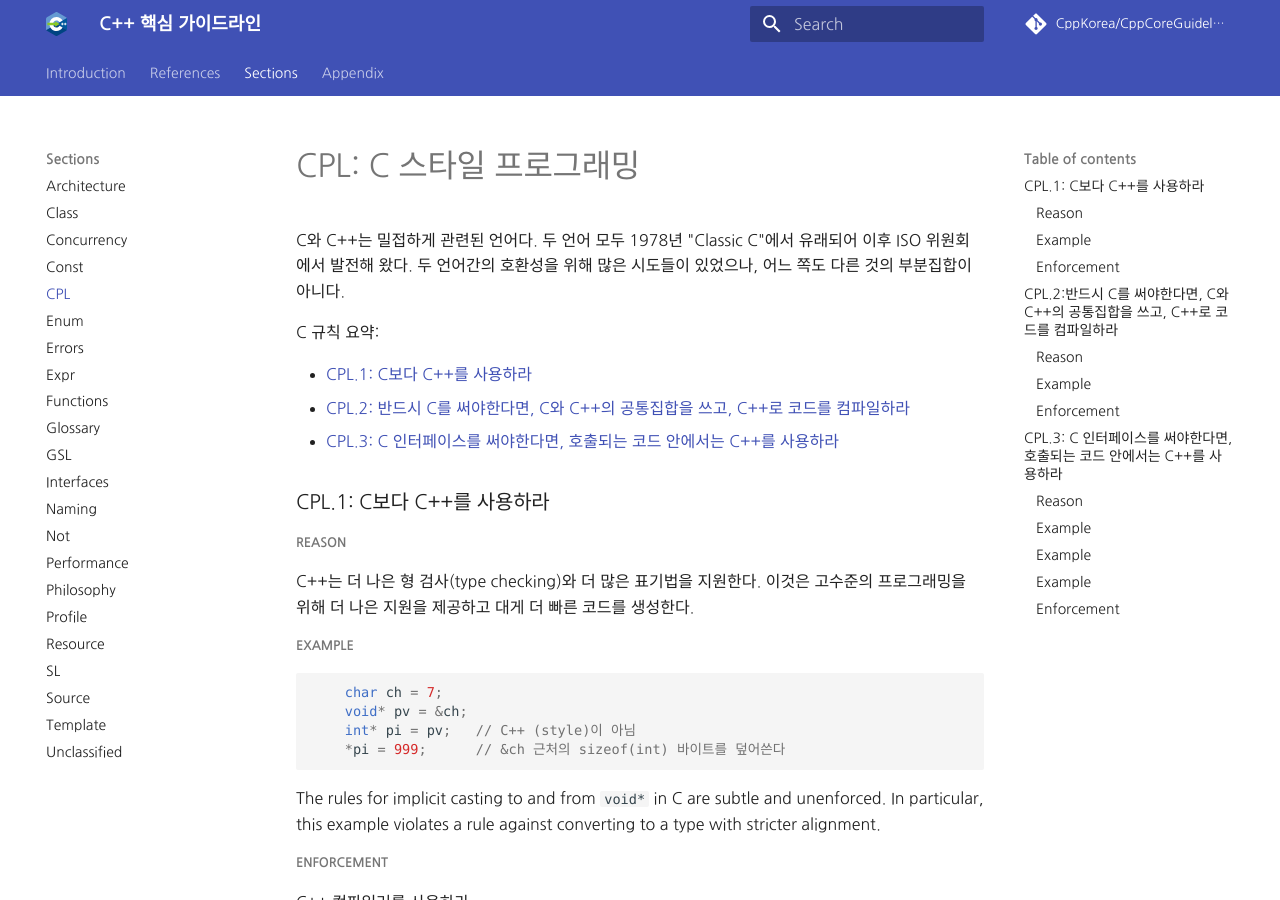
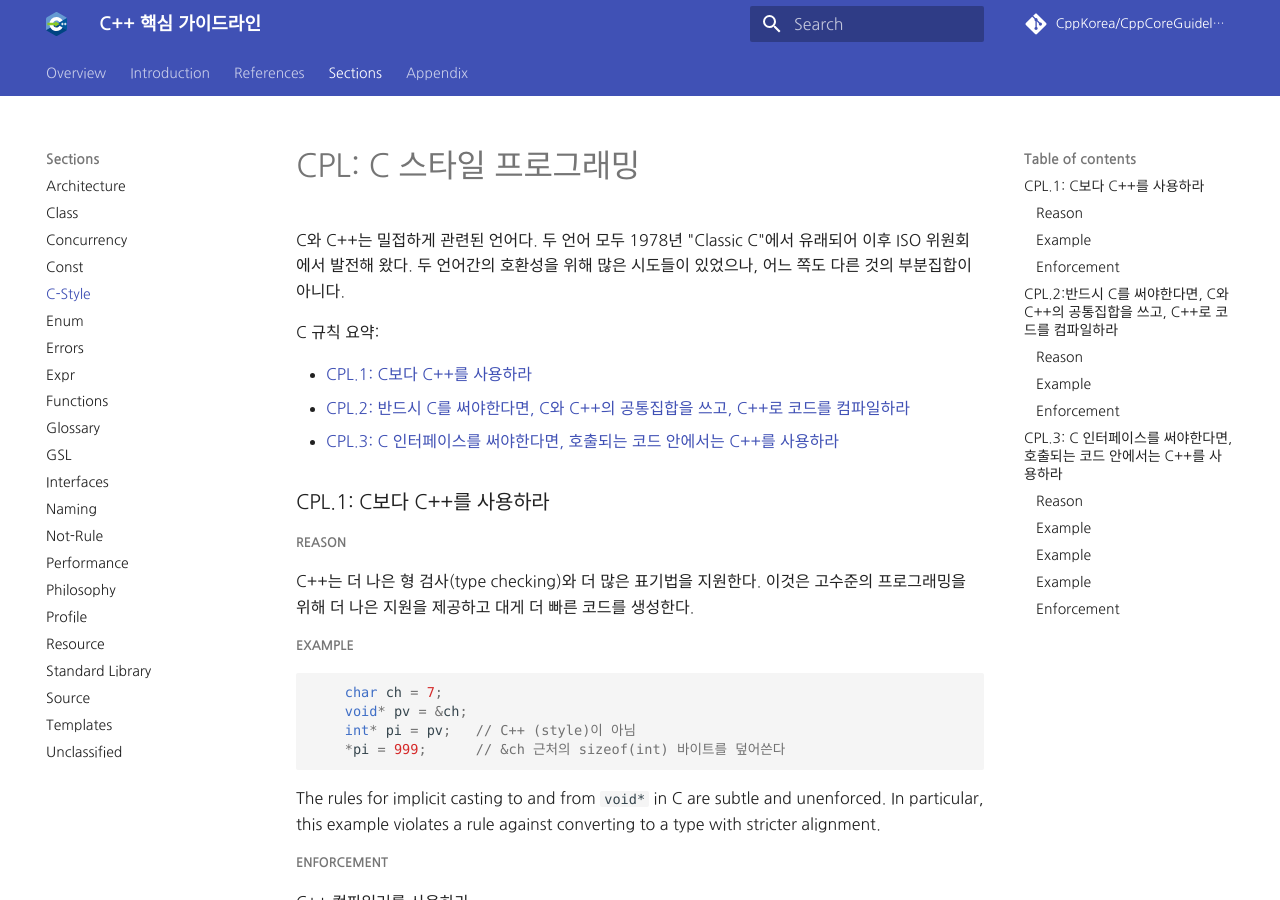
Before and after one commit to CppKorea/CppCoreGuidelines, an MkDocs documentation site: the page built from sections/CPL.md, in a window 1280 px wide and 900 px high. Built offline with MkDocs 1.6.1 and Material for MkDocs 9.7.7, drawn with Linux system fonts in a browser that asks for light colours; some web fonts are replaced; comment, search, counter and statistics services are not loaded.

Commit message:
gh-pages: fix link/url
* link to Templates.md
* fix url to /home and readme.md

```diff
--- a/mkdocs.yml
+++ b/mkdocs.yml
@@ -32,6 +32,7 @@
 
 docs_dir: sections
 nav:
+  - Overview: home.md
   - Introduction:
     - Introduction.md
   - References:
@@ -41,7 +42,7 @@
     - Class: Class.md
     - Concurrency: Concurrency.md
     - Const: Const.md
-    - CPL: CPL.md
+    - C-Style: CPL.md
     - Enum: Enum.md
     - Errors: Errors.md
     - Expr: Expr.md
@@ -50,14 +51,14 @@
     - GSL: GSL.md
     - Interfaces: Interfaces.md
     - Naming: Naming.md
-    - Not: Not.md
+    - Not-Rule: Not.md
     - Performance: Performance.md
     - Philosophy: Philosophy.md
     - Profile: Profile.md
     - Resource: Resource.md
-    - SL: SL.md
+    - Standard Library: SL.md
     - Source: Source.md
-    - Template: Template.md
+    - Templates: Templates.md
     - Unclassified: Unclassified.md
   - Appendix:
     # - Discussion: appendix/Discussion.md
```
Also changed, not shown: sections/home.md (added, +1 -0 lines).
